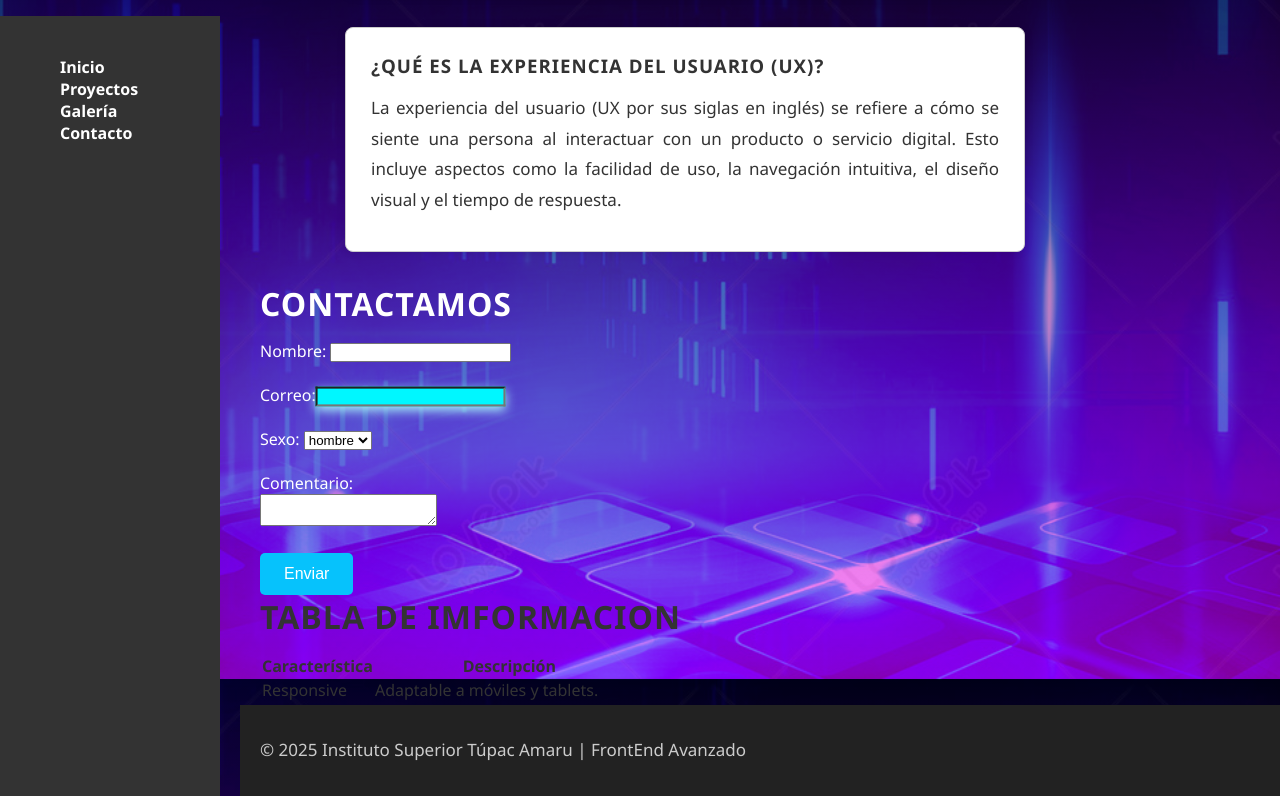
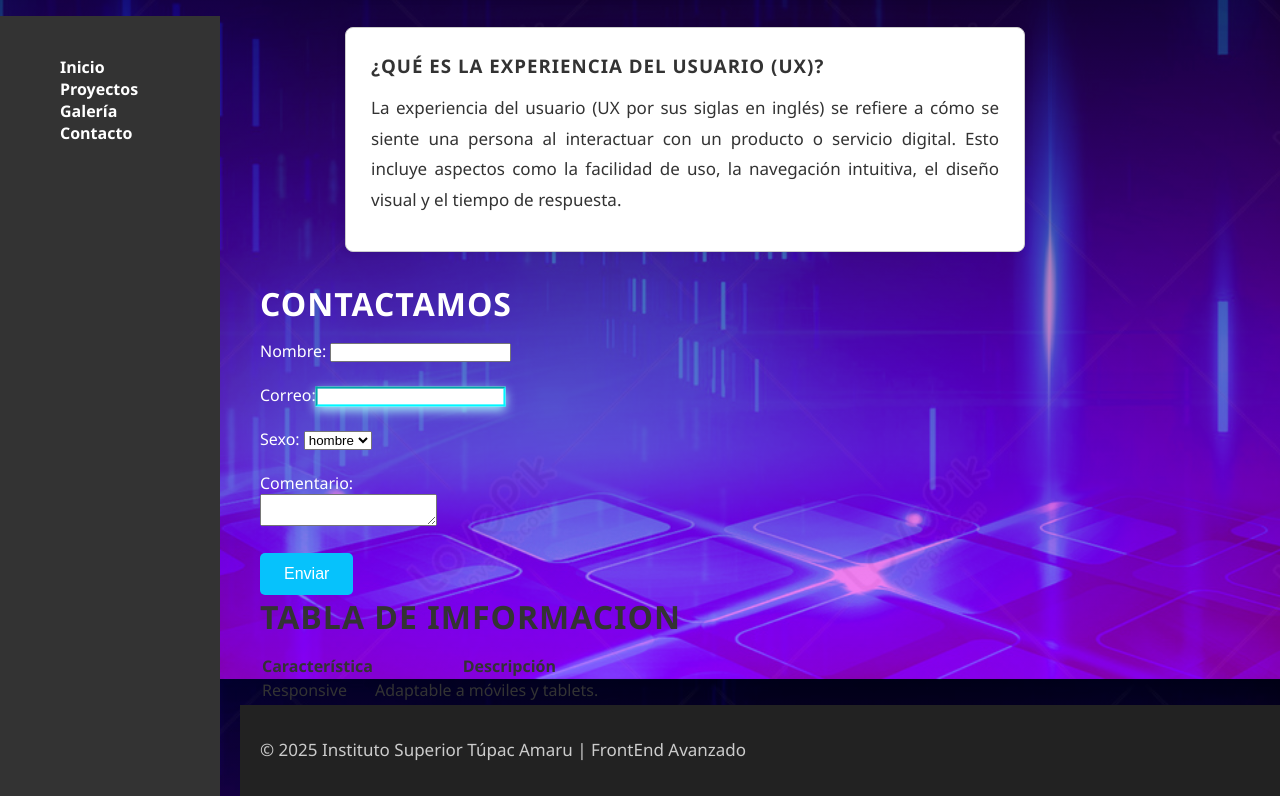
Before and after one commit to Aioshino/CSS-avanzado, a plain HTML site: page index.html in a window 1280 px wide. In both pictures the pointer is over the input 410 px from the left and 1317 px from the top of the page. Shown: the part 921-1717 px from the top of the page. Drawn offline with Linux system fonts and the light colour scheme.

Commit message:
Update estilo.css

```diff
--- a/estilo.css
+++ b/estilo.css
@@ -107,11 +107,6 @@ footer {
     transform: scale(1.05);
     box-shadow: 0 4px 10px rgb(163, 238, 248);
     }
-.hover-correo:hover {
-    background-color: #00f7ff;
-    transform: scale(1.05);
-    box-shadow: 0 4px 10px rgb(163, 238, 248);
-    }
 .hover-sexo:hover {
     background-color: #00f7ff;
     transform: scale(1.05);
@@ -119,6 +114,11 @@ footer {
     }
 .hover-comentario:hover {
     background-color: #00f7ff;
+    }
+.hover-correo:hover {
+    border-color: #00f7ff;
+    transform: scale(1.05);
+    box-shadow: 0 4px 10px rgb(163, 238, 248);
     }
 * {
     margin: 0;
```
